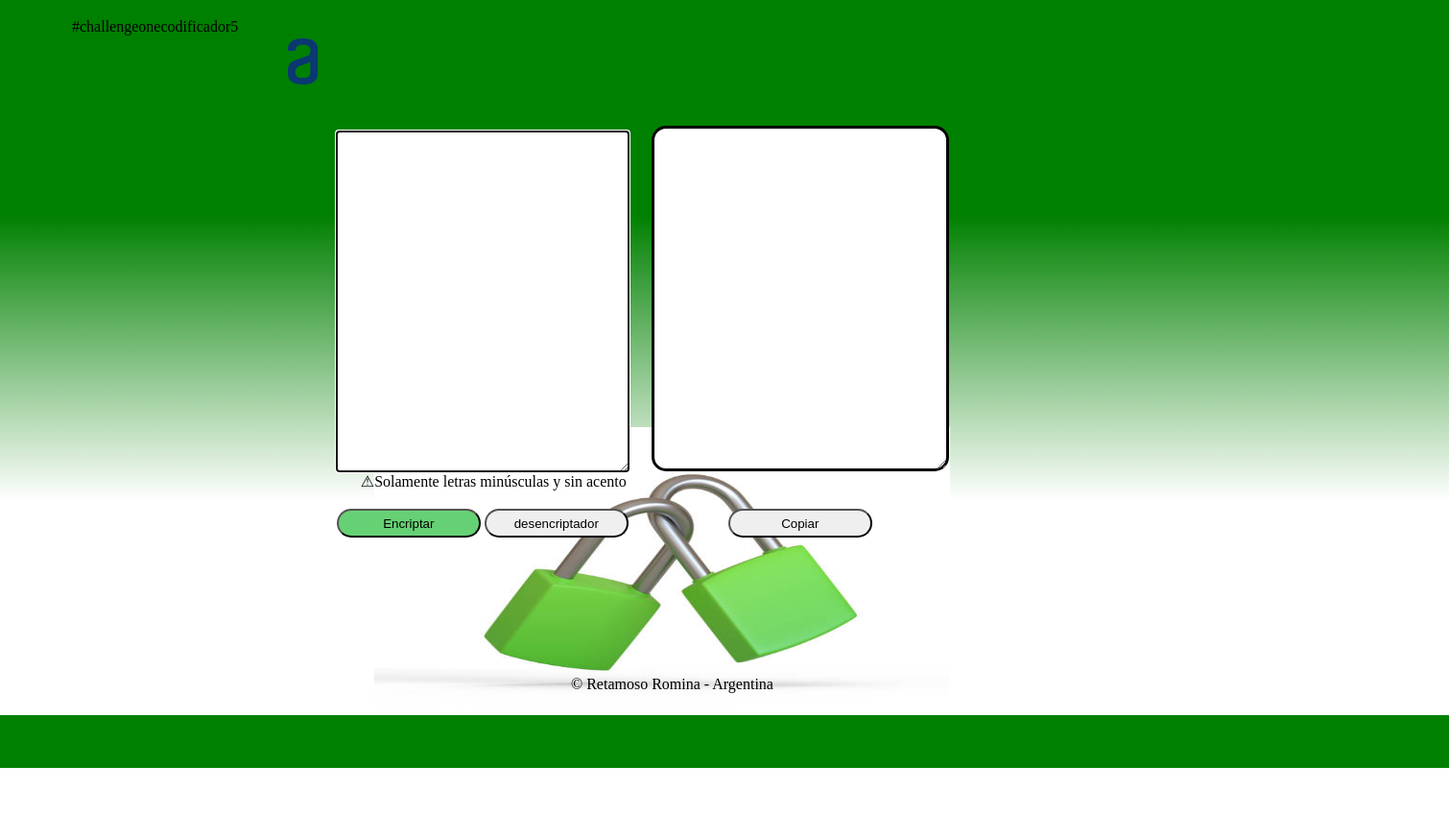
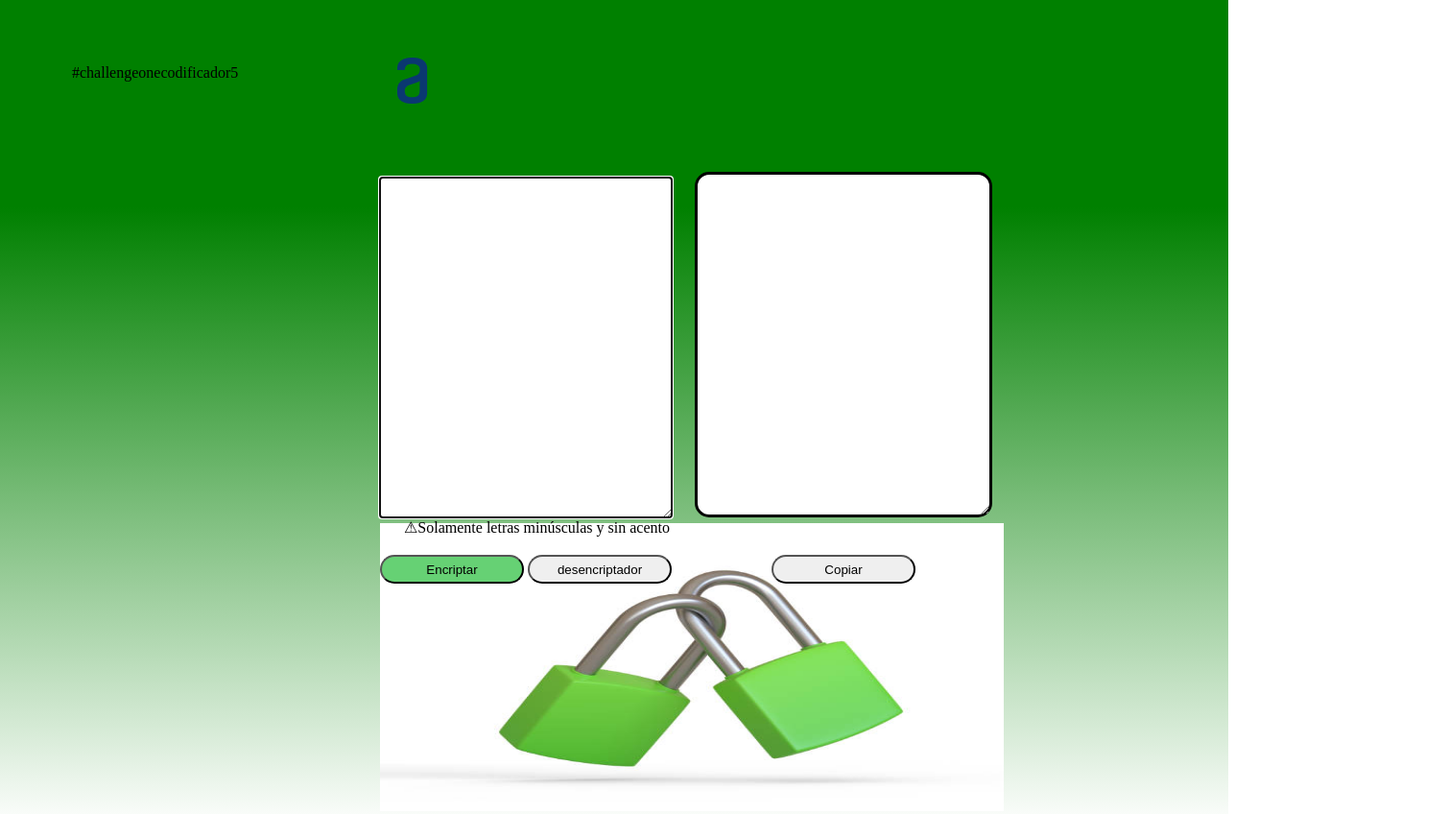
Before and after one commit to RominaCovid/RominaCovid.github.io, a plain HTML site: page index.html in a window 1280 px wide. Shown: the top 848 px of the page at 96% size, 1510 px wide, since content can reach past the window. Before the commit the page ends 800 px from the top, so only its background shows below. Drawn offline with Linux system fonts and the light colour scheme.

Commit message:
modificado 08062023

```diff
--- a/estilos.css
+++ b/estilos.css
@@ -1,7 +1,9 @@
+
 body{
-	width: 940px;
+	width: 640px;
+    height: 1040px;
 	margin:20px 50px;
-	background: linear-gradient(green 30%,white 70%);
+	background: linear-gradient(green 20%,white 80%);
 
 }
 
@@ -11,11 +13,12 @@ body{
 	align-items: flex-start;
 	padding: 0px;
 	gap: 40px;
-	position: absolute;
+	position: relative;
 	width: 120px;
 	height: 48px;
-	left:20%;
+	left:50%;
 	top: 40px;
+	bottom: 0px;
 
 }
 
@@ -23,9 +26,9 @@ main{
 	display: inline;
 	position: relative;
 	top: 95px;
-	right:20% ;
+	right:346px ;
 	bottom: 18%;
-	left:32%;
+	left: 346px;;
 
 
 }
@@ -54,9 +57,10 @@ p{
 	border-radius: 15px;
 }
 .imagen{
-	float: right;
-	width: 600px;
+
+	width: 650px;
 	height: 300px;
+	margin-top: -43px;
 
 
 }
@@ -90,7 +94,15 @@ p{
 
 .pie{
 	position: relative;
-	top:260px;
-	left: 520px;
+	top:160px;
+	left: 560px;
 	right: 470px;
 }
+
+@media screen and (max-whith:600px) {
+	body{
+
+		background: blue;
+	}
+
+}
--- a/index.html
+++ b/index.html
@@ -2,17 +2,14 @@
 <html>
   <head>
       <meta charset="utf-8"/>
-
       <title>Encriptador</title>
       <link rel="stylesheet" type="text/css" href="reset.css">
       <link rel="stylesheet" type="text/css" href="estilos.css">
-
   </head>
   <body >
     <header>
       <img id="logo" src="IMAGENES\Logo.png">
       <p>&#35;challengeonecodificador5</p>
-
     </header>
 
     <main>
@@ -20,18 +17,18 @@
       <div>
         <textarea class="texto-puro" id="original"cols="50"></textarea>
         <textarea class="texto-encriptado" id="encriptado"  cols="50"></textarea>
-
       </div>
         <p>&#9888;Solamente letras minúsculas y sin acento</p>
 
-      <div >
+      <div>
         <input class="boton-encriptar"   type="button"  value="Encriptar">
         <input class="boton-desencriptar"  type="button"  value="desencriptador">
         <input class="boton-copiar" type="button" name="copia" value="Copiar">
 
       </div>
+      <img src="IMAGENES\candados.jpg" class="imagen" alt="Imagen de candados" />
     </main>
-    <img src="IMAGENES\candados.jpg" class="imagen" alt="Imagen de candados" />
+
      <script>
     	function sinAcentos(str){
     		var nuevoTexto="";
```
Also changed, not shown: 1 other file.
